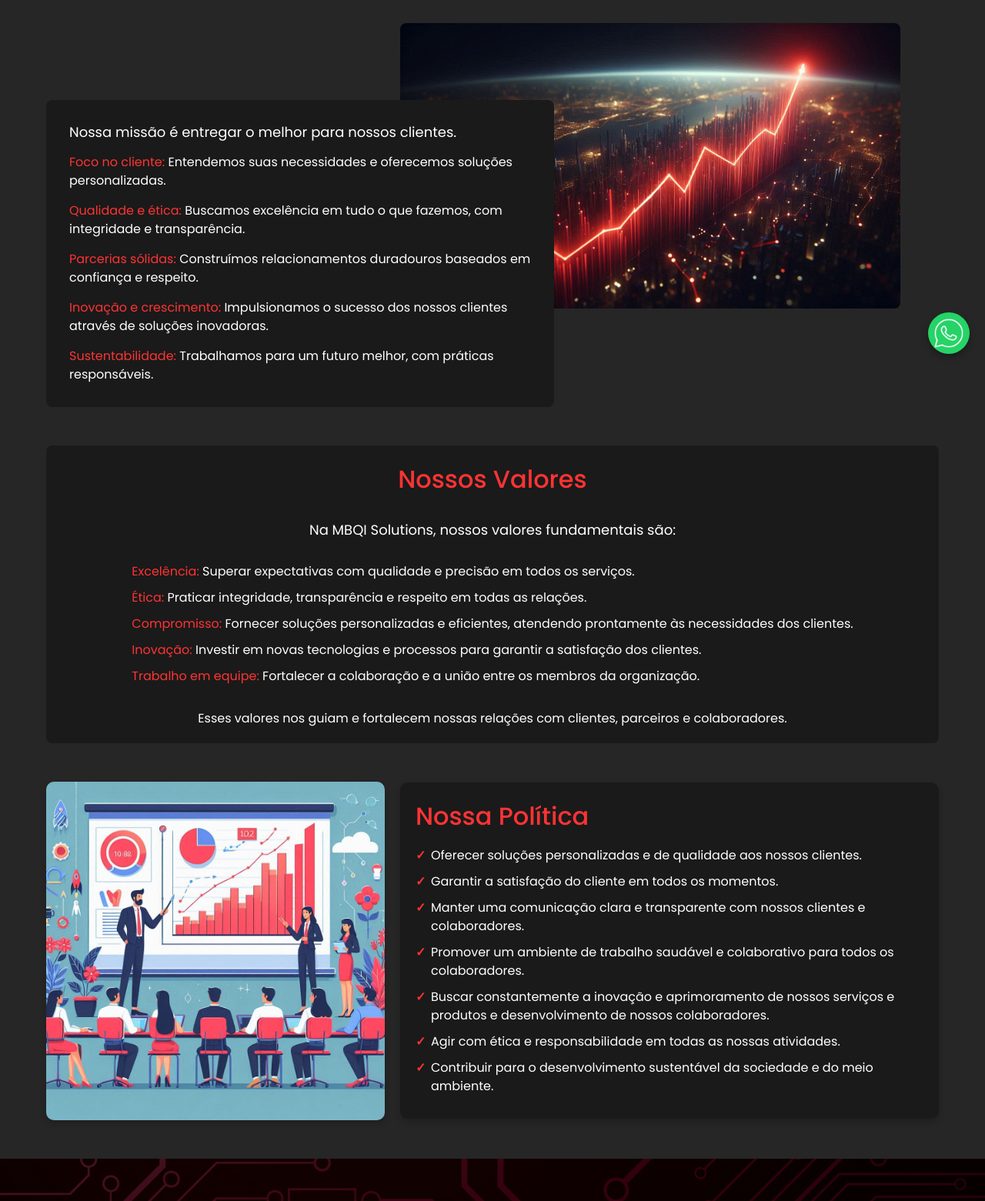
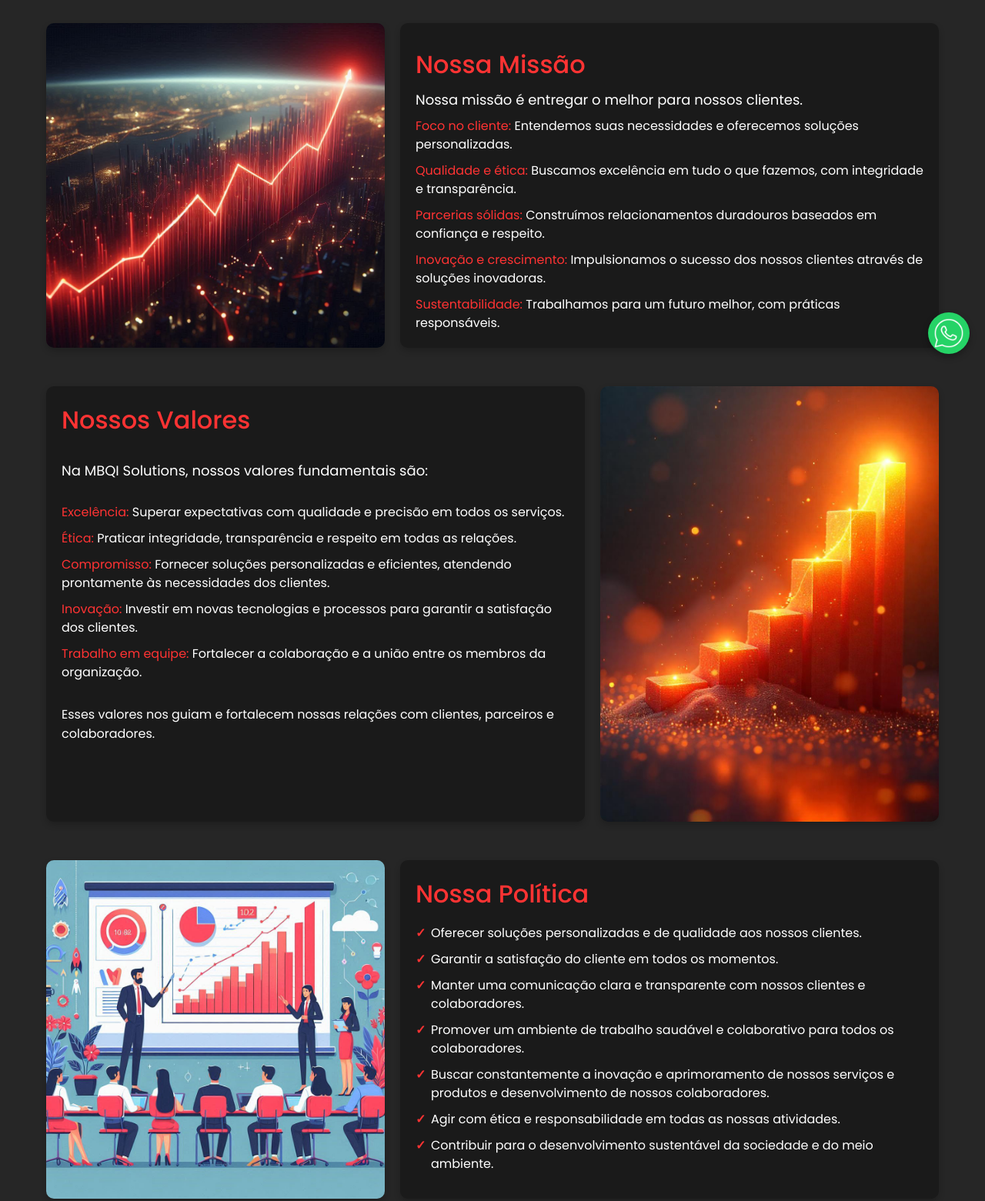
Before and after one commit to IgorCodognoto/IgorCodognoto.github.io, a plain HTML site: page sobrenos.html in a window 1280 px wide. Shown: the part 320-1881 px from the top of the page at 77% size. Drawn offline with nearby package versions, Linux system fonts and the light colour scheme; a web font is replaced by a local one.

Commit message:
Finalização do site

```diff
--- a/home/home.css
+++ b/home/home.css
@@ -451,27 +451,6 @@ main {
     margin-right: 10px;
 }
 
-.form-content {
-    flex: 1;
-    padding: 20px; /
-}
-
-form {
-    display: flex;
-    flex-direction: column;
-}
-
-label {
-    margin-bottom: 5px;
-}
-
-input, textarea {
-    padding: 10px;
-    margin-bottom: 20px;
-    border: 1px solid var(--cor-0);
-    border-radius: 4px;
-    font-size: 16px;
-}
 /**************/
 
 .location {
@@ -485,7 +464,7 @@ input, textarea {
   }
 
 /*RESPONSIVIDADE*/
-@media (max-width: 1024px) {
+@media (max-width: 1200px) {
     main {
         margin-top: 80px;
     }
@@ -497,17 +476,17 @@ input, textarea {
 }
 
 /*Mobile*/
-@media (max-width: 500px) {
+@media (max-width: 700px) {
     /*Main*/
     .main-bg {
         background-position: center;
         background-attachment: scroll;
-        height: 40vh;
+        height: 50vh;
     }
 
     .main-content {
         max-width: 320px;
-        padding: 10px 0px;
+        padding: 50px 0px 10px 0px;
         text-align: left;
     }
 
@@ -635,7 +614,6 @@ input, textarea {
     .turnkey-description-mobile {
         display: none;
         margin-top: 10px;
-        font-size: 14px;
         color: var(--cor-0);
     }
 
--- a/servicos/servicos.css
+++ b/servicos/servicos.css
@@ -69,6 +69,9 @@
 .pg-service-turnkey {
     text-align: center;
     margin-bottom: 30px;
+    transform: translateX(-100vh); /* Sai pela esquerda */
+    animation: slideIn 1.5s ease-out forwards;
+    animation-delay: 0.1s; /* Atraso para o parágrafo */
 }
 
 .pg-service-turnkey h2 {
@@ -98,7 +101,7 @@
 }
 
 
-@media (max-width: 500px) {
+@media (max-width: 700px) {
     .pg-service-bg {
         height: 13vh;
     }
--- a/sobrenos.html
+++ b/sobrenos.html
@@ -67,7 +67,7 @@
                             <a href="index.html"><span class="company-name-mobile">MBQI Solutions</span></a>
                         </div>
                         <div class="mobile-menu" id="mobile-menu">
-                            <ul class="font-1-nb">
+                            <ul class="font-1-h">
                                 <li><a href="index.html">Início</a></li>
                                 <li class="cor-3"><a href="servicos.html">Serviços</a></li>
                                 <li><a href="sobrenos.html">Sobre Nós</a></li>
@@ -91,9 +91,12 @@
     </main>
 
     <section class="container">
-        <div class="mission-container">
-            <div class="mission">
-                <div class="mission-description">
+        <div class="pg-aboutus-mission-container">
+                <div class="pg-aboutus-mission-img">
+                    <img src="img/background/Designer1.jpeg" alt="">
+                </div>
+                <div class="pg-aboutus-mission-description">
+                    <h2 class="cor-3 font-1-st">Nossa Missão</h2>
                     <h3 class="font-1-p">Nossa missão é entregar o melhor para nossos clientes.</h3>
                     <ul>
                         <li class="font-1-nb"><span class="cor-3">Foco no cliente:</span> Entendemos suas necessidades e oferecemos soluções personalizadas.</li>
@@ -103,15 +106,12 @@
                         <li class="font-1-nb"><span class="cor-3">Sustentabilidade:</span> Trabalhamos para um futuro melhor, com práticas responsáveis.</li>
                     </ul>
                 </div>
-                <div class="mission-img">
-                    <img src="img/background/Designer1.jpeg" alt="">
-                </div>
-            </div>
         </div>
     </section>
 
     <section class="container">
         <div class="value-container">
+            <div class="value-description">
                 <h2 class="cor-3 font-1-st">Nossos Valores</h2>
                 <p class="font-1-p value-call">Na MBQI Solutions, nossos valores fundamentais são:</p>
                 <ul>
@@ -122,6 +122,10 @@
                     <li class="font-1-nb"><span class="cor-3">Trabalho em equipe:</span> Fortalecer a colaboração e a união entre os membros da organização.</li>
                 </ul>
                 <p class="value-end">Esses valores nos guiam e fortalecem nossas relações com clientes, parceiros e colaboradores.</p>
+            </div>
+            <div class="value-img">
+                <img src="img/background/freepik__candid-image-photography-natural-textures-highly-r__33176.jpeg" alt="">
+            </div>
         </div>
     </section>
 
--- a/sobrenos/sobrenos.css
+++ b/sobrenos/sobrenos.css
@@ -21,16 +21,95 @@
     padding-top: 10px;
 }
 
+/*MISSÃO*/
+.pg-aboutus-mission-container {
+    display: flex;
+    align-items: stretch;
+    justify-content: space-between;
+    position: relative;
+    gap: 20px;
+    margin: 50px 0;
+}
+
+.pg-aboutus-mission-img {
+    flex: 1;
+    position: relative;
+    overflow: hidden;
+    border-radius: 10px;
+    box-shadow: 0 4px 8px rgba(0, 0, 0, 0.2);
+    transform: translateX(-200%); /* Sai pela esquerda */
+    animation: slideIn 0.8s ease-out forwards;
+    animation-delay: 0.3s; /* Atraso para a primeira animação */
+}
+
+.pg-aboutus-mission-img img {
+    width: 100%;
+    height: 100%;
+    object-fit: cover;
+    object-position: -200px 0;
+}
+
+.pg-aboutus-mission-description {
+    flex: 1.5;
+    padding: 20px;
+    background-color: var(--cor-2);
+    border-radius: 10px;
+    box-shadow: 0 4px 8px rgba(0, 0, 0, 0.2);
+    position: relative;
+    z-index: 2;
+    transform: translateX(-200%); /* Sai pela esquerda */
+    animation: slideIn 0.8s ease-out forwards;
+    animation-delay: 0s; /* Atraso para a primeira animação */
+}
+
+.pg-aboutus-mission-description h2 {
+    padding: 10px 0;
+}
+
+.pg-aboutus-mission-description ul li {
+    padding-top: 10px;
+}
+
+
 /*VALORES*/
 .value-container {
-    margin-top: 50px;
     display: flex;
-    flex-direction: column;
-    justify-content: center;
-    align-items: center;
+    align-items: stretch;
+    justify-content: space-between;
+    position: relative;
+    gap: 20px;
+    margin: 50px 0;
+}
+
+.value-img {
+    flex: 1;
+    position: relative;
+    overflow: hidden;
+    border-radius: 10px;
+    box-shadow: 0 4px 8px rgba(0, 0, 0, 0.2);
+    transform: translateX(-200%); /* Sai pela esquerda */
+    animation: slideIn 0.8s ease-out forwards;
+    animation-delay: 0s; /* Atraso para a primeira animação */
+}
+
+.value-img img {
+    width: 100%;
+    height: auto;
+    object-fit: cover;
+
+}
+
+.value-description {
+    flex: 1.5;
+    padding: 20px;
     background-color: var(--cor-2);
-    border-radius: 8px;
-    padding: 20px;
+    border-radius: 10px;
+    box-shadow: 0 4px 8px rgba(0, 0, 0, 0.2);
+    position: relative;
+    z-index: 2;
+    transform: translateX(-200%); /* Sai pela esquerda */
+    animation: slideIn 0.8s ease-out forwards;
+    animation-delay: 0.3s; /* Atraso para a primeira animação */
 }
 
 .value-container h2 {
@@ -53,7 +132,7 @@
 /*Politica*/
 .politic-container {
     display: flex;
-    align-items: center;
+    align-items: stretch;
     justify-content: space-between;
     position: relative;
     gap: 20px;
@@ -66,6 +145,9 @@
     overflow: hidden;
     border-radius: 10px;
     box-shadow: 0 4px 8px rgba(0, 0, 0, 0.2);
+    transform: translateX(-200%); /* Sai pela esquerda */
+    animation: slideIn 0.8s ease-out forwards;
+    animation-delay: 0.3s; /* Atraso para a primeira animação */
 }
 
 .politic-img img {
@@ -82,6 +164,9 @@
     box-shadow: 0 4px 8px rgba(0, 0, 0, 0.2);
     position: relative;
     z-index: 2;
+    transform: translateX(-200%); /* Sai pela esquerda */
+    animation: slideIn 0.8s ease-out forwards;
+    animation-delay: 0s; /* Atraso para a primeira animação */
 }
 
 .politic-description h2 {
@@ -105,7 +190,13 @@
 }
 
 /***********************/
-@media (max-width: 500px) {
+
+@keyframes slideIn {
+    to {
+        transform: translateX(0); /* Volta ao lugar original */
+    }
+}
+@media (max-width: 700px) {
     .mission-bg-filter {
         padding: 20px 0px;
     }
@@ -119,13 +210,17 @@
         margin-top: 30px;
     }
 
-    .politic-container {
-        display: block;
+    .politic-container, .value-container, .pg-aboutus-mission-container {
+        flex-direction: column;
+        justify-content: center;
+        align-items: center;
+        gap: 10px;
         width: 100%;
     }
 
-    .politic-img {
-        margin-bottom: 20px;
+    .politic-img img, .pg-aboutus-mission-img img, .value-img img {
+        object-fit: contain;
+        object-position: center;
     }
 
     .politc-container ul {
@@ -136,4 +231,5 @@
     .politc-container ul li {
         margin: 0 15px;
     }
+
 }
--- a/utilidades/tipografia.css
+++ b/utilidades/tipografia.css
@@ -81,6 +81,10 @@
   }
 
   .font-1-p {
-    font-size: 0.75rem;
+    font-size: 0.95rem;
+  }
+
+  .font-1-h {
+    font-size: 1.3rem;
   }
 }
```
Also changed, not shown: index.html (+4 -5 lines), servicos.html (+7 -7 lines), img/background/freepik__candid-image-photography-natural-textures-highly-r__33176.jpeg (added), img/slide/colaborador1_filtro.jpg (added), img/slide/colaborador2_filtro.jpg (added), img/slide/colaborador3_filtro.jpg (added). Lines whose indentation alone changed are shown as unchanged.
